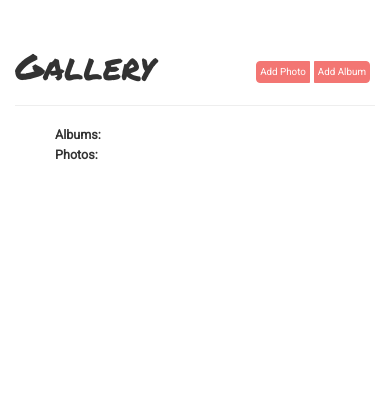
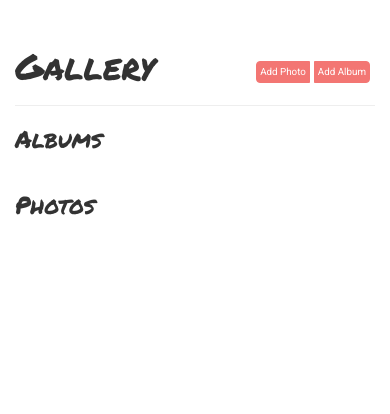
Before and after one commit to clair3st/django-imager, a Django app: page /images/library/ in a window 390 px wide. Shown: the part 54-468 px from the top of the page. Run offline with Django 3.2, Linux system fonts and the light colour scheme; the visitor is signed in with stand-in values (Sample User, id 1); data that the repository does not hold is empty; some libraries are stand-ins or nearby versions.

```diff
--- a/imagersite/imager_images/templates/imager_images/gallery.html
+++ b/imagersite/imager_images/templates/imager_images/gallery.html
@@ -15,10 +15,10 @@
             <h1>Gallery</h1>
         </div>
 
+
+                <h3 class="offset2">Albums</h3>
+                <section class="row">
             <ul class="unstyled">
-
-                <div>
-                <p><b>Albums:</b></p>
                 {% for album in albums %}
 
                 <li class="col-sm-4">
@@ -34,17 +34,18 @@
                     <p class="date"><b>Date Uploaded: </b>{{ album.date_uploaded}}</p>
                 </li>
                 {% endfor %}
-                </div>
+                </ul>
+                </section>
 
-                <div>
-                <p><b>Photos:</b></p>
+                <h3 class="offset2">Photos</h3>
+                <section class="row offset2">
+                <ul class="unstyled">
                 {% for photo in photos %}
 
                 <li class="col-sm-4">
                 <a href="{% url 'photo_detail' photo.id %}">
                     <img style="object-fit: cover; height: 100px;" src="/media/{{ photo.image_file }}"></a>
                     <p id="th-title"><b>{{ photo.title }}</b></p>
-                    <p class="date"><b>Date Uploaded: </b>{{ photo.date_uploaded}}</p>
                     {% if photo.tags.all %}
                         <p><strong>Tags:</strong>
                             {% for tag in photo.tags.all %}
@@ -52,10 +53,11 @@
                             {% endfor %}
                         <p>
                         {% endif %}
+                    <p class="date"><b>Date Uploaded: </b>{{ photo.date_uploaded}}</p>
                 </li>
-
                 {% endfor %}
-                </div>
+                </ul>
+                </section>
             </ul>
         </div>
     </div>
```
Also changed, not shown: imagersite/imager_images/templates/imager_images/album_detail.html (+1 -7 lines), imagersite/imager_images/templates/imager_images/photo_detail.html (+16 -3 lines).
